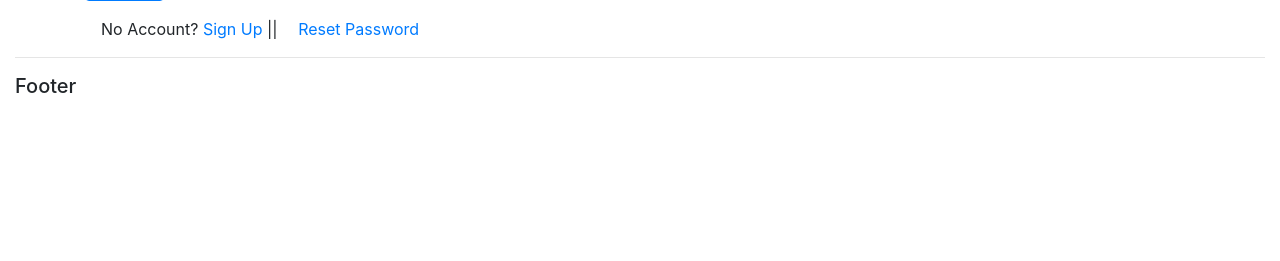
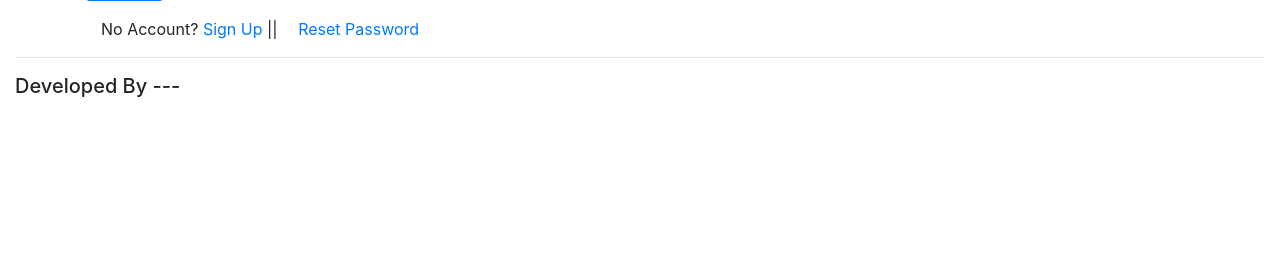
Before and after one commit to jobic10/crmwithdjango, a Django app: a page that uses account/templates/account/main.html in a window 1280 px wide. Shown: the part 334-595 px from the top of the page. Run offline with Django 3.2, Linux system fonts and the light colour scheme; some libraries are stand-ins or nearby versions.

Commit message:
Finishing touches

```diff
--- a/account/templates/account/main.html
+++ b/account/templates/account/main.html
@@ -45,7 +45,7 @@
 
         {% endblock content %}
         <hr>
-        <h5>Footer</h5>
+        <h5>Developed By ---</h5>
     </div>
 </body>
 <script src="https://code.jquery.com/jquery-3.2.1.slim.min.js"
--- a/account/views.py
+++ b/account/views.py
@@ -143,7 +143,7 @@ def register(request):
             return redirect(reverse('login'))
         else:
             messages.error(request, "Please fix form errors!")
-    return render(request, 'account/form.html', context)
+    return render(request, 'account/register.html', context)
 
 
 def logout(request):
```
